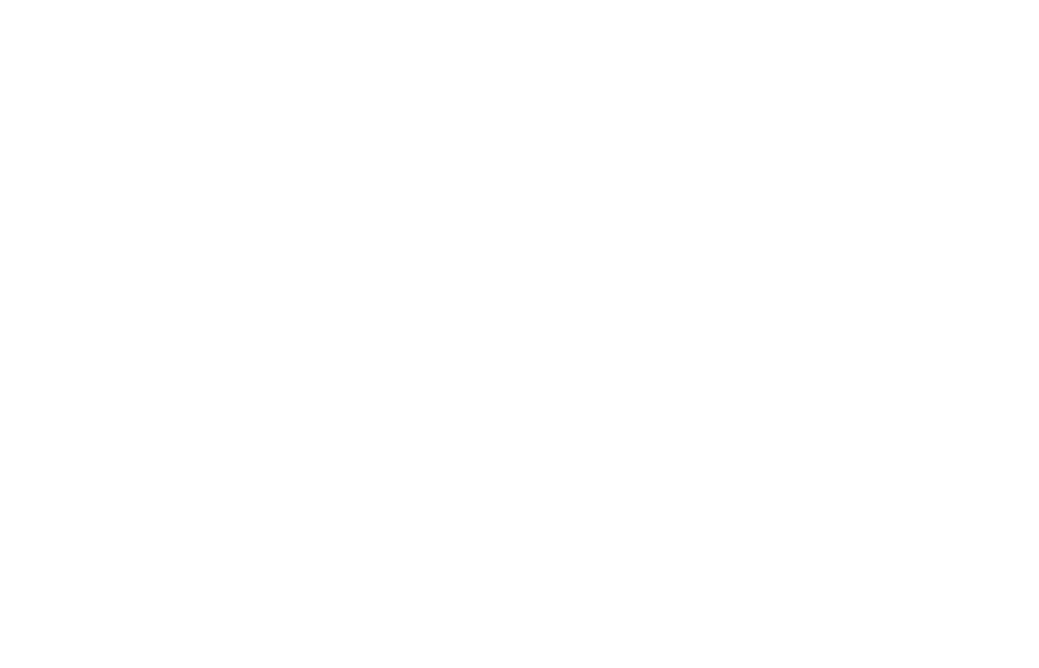
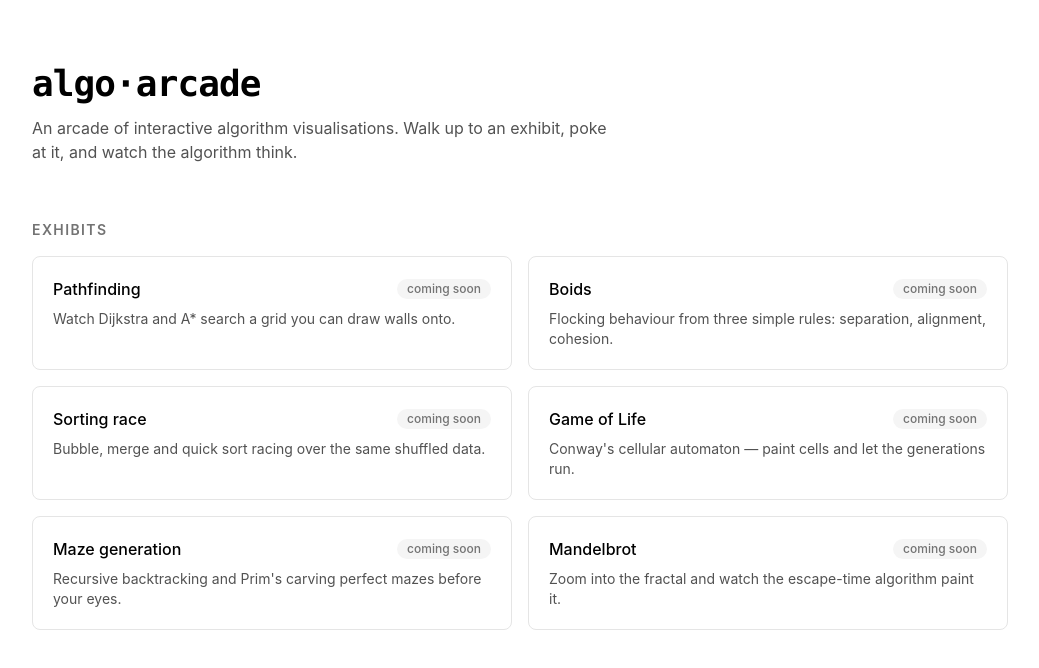
Before and after one commit to nednella/algo-arcade, a React (Vite) app: page / in a window 1280 px wide. Shown: the top 668 px of the page, without its empty margins (120-1159 px from the left). Built offline with nearby package versions, Linux system fonts and the light colour scheme.

Commit message:
feat: add landing page

```diff
--- a/src/routes/index.tsx
+++ b/src/routes/index.tsx
@@ -1,3 +1,86 @@
 import { createFileRoute } from "@tanstack/react-router";
 
-export const Route = createFileRoute("/")({});
+export const Route = createFileRoute("/")({
+  component: RouteComponent
+});
+
+interface Exhibit {
+  slug: string;
+  title: string;
+  description: string;
+  status: "live" | "soon";
+}
+
+const exhibits: Exhibit[] = [
+  {
+    slug: "pathfinding",
+    title: "Pathfinding",
+    description: "Watch Dijkstra and A* search a grid you can draw walls onto.",
+    status: "soon"
+  },
+  {
+    slug: "boids",
+    title: "Boids",
+    description: "Flocking behaviour from three simple rules: separation, alignment, cohesion.",
+    status: "soon"
+  },
+  {
+    slug: "sorting",
+    title: "Sorting race",
+    description: "Bubble, merge and quick sort racing over the same shuffled data.",
+    status: "soon"
+  },
+  {
+    slug: "game-of-life",
+    title: "Game of Life",
+    description: "Conway's cellular automaton — paint cells and let the generations run.",
+    status: "soon"
+  },
+  {
+    slug: "maze-generation",
+    title: "Maze generation",
+    description: "Recursive backtracking and Prim's carving perfect mazes before your eyes.",
+    status: "soon"
+  },
+  {
+    slug: "mandelbrot",
+    title: "Mandelbrot",
+    description: "Zoom into the fractal and watch the escape-time algorithm paint it.",
+    status: "soon"
+  }
+];
+
+function RouteComponent() {
+  return (
+    <div className="flex min-h-svh flex-col">
+      <main className="mx-auto w-full max-w-5xl flex-1 px-6 py-16">
+        <section>
+          <h1 className="font-mono text-4xl font-bold tracking-tight">algo·arcade</h1>
+          <p className="mt-3 max-w-xl text-neutral-600">
+            An arcade of interactive algorithm visualisations. Walk up to an exhibit, poke at it, and watch the
+            algorithm think.
+          </p>
+        </section>
+        <section className="mt-14">
+          <h2 className="text-sm font-semibold tracking-widest text-neutral-500 uppercase">Exhibits</h2>
+          <ul className="mt-4 grid gap-4 sm:grid-cols-2">
+            {exhibits.map((exhibit) => (
+              <li
+                key={exhibit.slug}
+                className="rounded-lg border border-neutral-200 p-5"
+              >
+                <div className="flex items-center justify-between gap-4">
+                  <h3 className="font-medium">{exhibit.title}</h3>
+                  <span className="rounded-full bg-neutral-100 px-2.5 py-0.5 text-xs font-medium whitespace-nowrap text-neutral-500">
+                    {exhibit.status === "live" ? "live" : "coming soon"}
+                  </span>
+                </div>
+                <p className="mt-2 text-sm text-neutral-600">{exhibit.description}</p>
+              </li>
+            ))}
+          </ul>
+        </section>
+      </main>
+    </div>
+  );
+}
```
